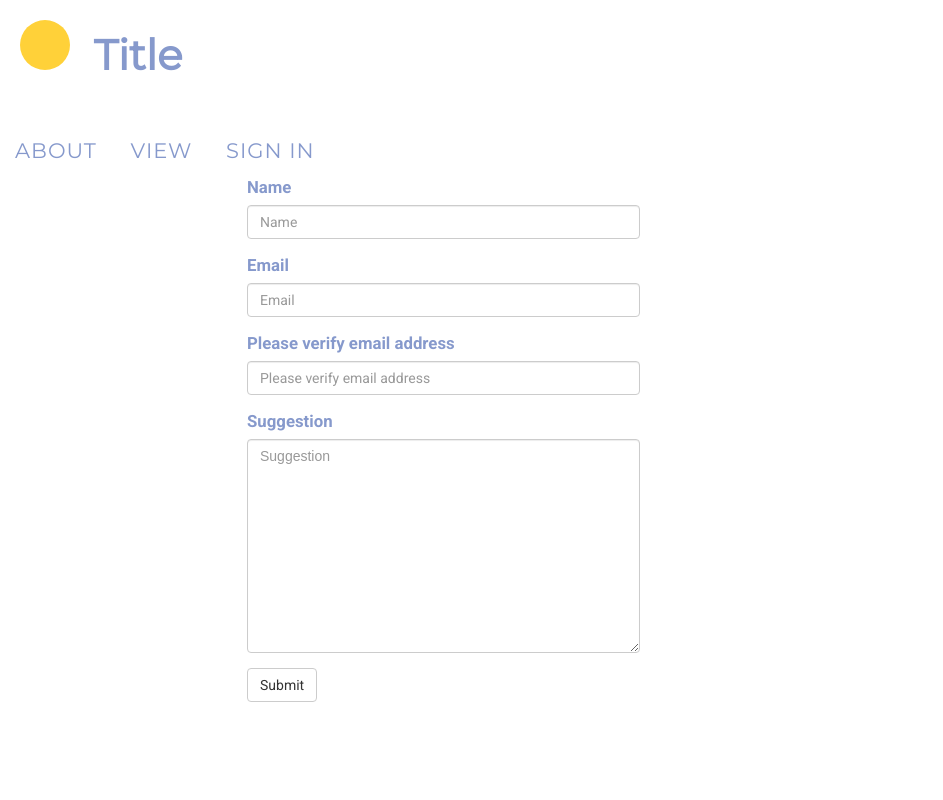
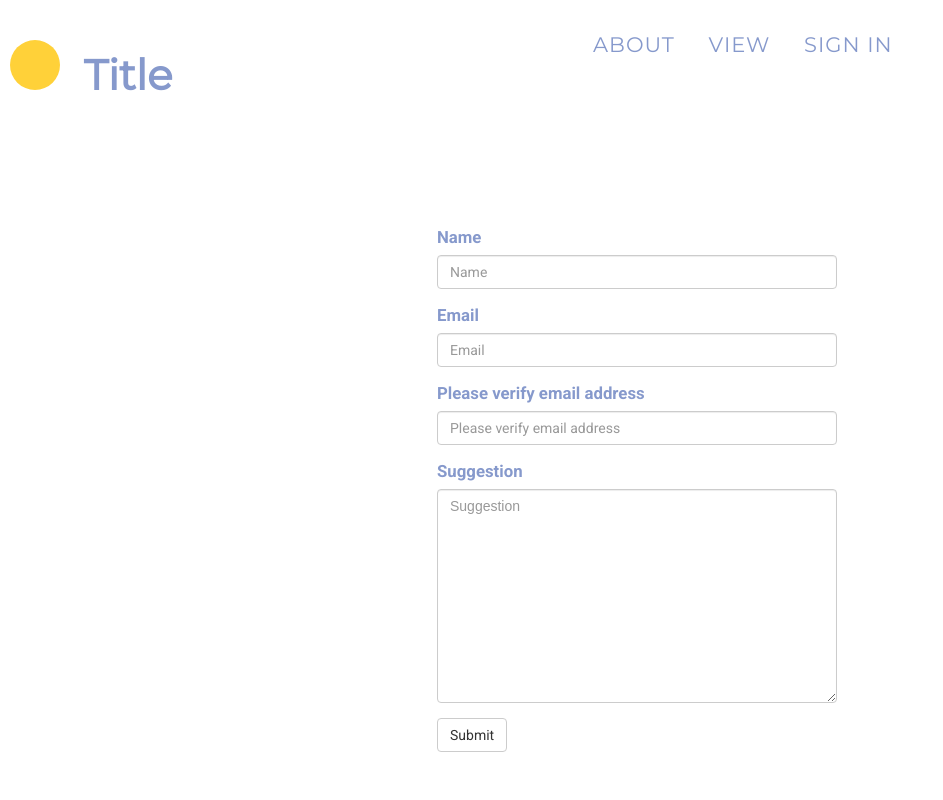
Before and after one commit to mishellscripts/Dots, a Django app: a page that uses templates/layout.html in a window 1280 px wide. Shown: the whole page, without its empty margins (0-943 px from the left). Run offline with Django 3.2, Linux system fonts and the light colour scheme; some libraries are stand-ins or nearby versions.

Commit message:
Modified design for better response to different devices

```diff
--- /dev/null
+++ b/assets/css/responsive.css
@@ -0,0 +1,19 @@
+@media screen and (min-width: 480px) {
+    #nav_left {
+        float: none;
+        width: 100%;
+    }
+    #nav_right {
+        float: none;
+        width: auto;
+        margin: 0 auto;
+        margin-top: 20px;
+    }
+}
+
+@media screen and (min-width: 660px) {
+    #nav_left {
+        float: left;
+        width: calc(60% - 190px);
+    }
+}
--- a/assets/css/styles.css
+++ b/assets/css/styles.css
@@ -25,37 +25,12 @@
     font-size: 3em;
 }
 
-#nav_left {
-    float: left;
-    width: 60%;
-    margin-left: 10px;
-}
-
-#nav_right {
-    margin-top: 20px;
-}
-
-@media screen and (min-width: 480px) {
-    #nav_right {
-    clear: right;
-    width: 80%;
-}
-}
-
-@media screen and (min-width: 800px) {
-    #nav_right {
-    float: left;
-    width: auto;
-        margin-right: 20%;
-}
-}
-
 #nav_left li {
     display: inline-block;
     padding: 0px 10px;
 }
 
-#nav_right a {
+#nav_right a,  #title a  {
     text-decoration: none;
     color: #8699CC;
 }
--- a/assets/css/suggestion_form.css
+++ b/assets/css/suggestion_form.css
@@ -4,7 +4,10 @@
 
 @media screen and (min-width: 480px) {
     #suggestions_form {
-        max-width: 70%;
+        width: 60%;
+        margin-left: 20%;
+        margin-right: 20%;
+        margin-top: 100px;
         /**border-radius: 20px;
         border-style: solid;
         border-width: 1px;
@@ -15,17 +18,9 @@
     }
 }
 
-@media screen and (min-width: 600px) {
+@media screen and (min-width: 660px) {
     #suggestions_form {
-        max-width: 30%;
-        position: relative;
-        left: 20%;
-        /**border-radius: 20px;
-        border-style: solid;
-        border-width: 1px;
-        border-color: #8699CC;**/
-        font-family: 'Roboto', sans-serif;
-        font-size: 1.2em;
-        color: #8699CC;
+        max-width: 400px;
+        margin-left: calc(20% + 190px);
     }
 }
--- a/post/views.py
+++ b/post/views.py
@@ -1,4 +1,4 @@
-from django.shortcuts import render, get_object_or_404
+from django.shortcuts import render
 from django.contrib import messages
 from django.http import HttpResponseRedirect
 
@@ -9,7 +9,7 @@
     return render(request, 'post/view.html')
 
 def post_create(request):
-    form = forms.PostForm
+    form = forms.PostForm()
 
     if request.method == 'POST':
         form = forms.PostForm(request.POST)
@@ -18,4 +18,4 @@
             post.save()
             messages.add_message(request, messages.SUCCESS, "Post added!")
             return HttpResponseRedirect(post.get_absolute_url())
-    return render(request, 'about.html')
+    return render(request, 'home.html', {'form': form })
--- a/smapp/settings.py
+++ b/smapp/settings.py
@@ -125,3 +125,6 @@
     os.path.join(BASE_DIR, 'assets') # look in assets folder if looking for static files
 ]
 # need to add to urls file afterwards
+
+EMAIL_BACKEND = "django.core.mail.backends.filebased.EmailBackend"
+EMAIL_FILE_PATH = os.path.join(BASE_DIR, "sent_emails")
--- a/templates/layout.html
+++ b/templates/layout.html
@@ -11,13 +11,14 @@
         <link rel="stylesheet" type="text/css" href="http://s3.amazonaws.com/codecademy-content/courses/ltp/css/bootstrap.css">
         <link rel="stylesheet" type="text/css" href="{% static "css/normalize.css" %}" />
         <link rel="stylesheet" type="text/css" href="{% static "css/styles.css" %}" />
+        <link rel="stylesheet" type="text/css" href="{% static "css/responsive.css" %}" />
         <meta name="viewport" content="width-device-width, initial-scale=1.0">
         {% block static %}{% endblock %}
     </head>
     <nav>
         <div id="nav_left">
             <li><a href="{% url 'main' %}"><div id="logo"></div></a></li>
-            <li><h1 id="title">Title</h1></li>
+            <li><h1 id="title"><a href="{% url 'main' %}">Title</a></h1></li>
         </div>
         <div id="nav_right">
             <!-- DECLARE URL VARIABLES HERE -->
--- a/templates/suggestion_form.html
+++ b/templates/suggestion_form.html
@@ -12,7 +12,7 @@
     <div class="row">
     {% if messages %}
         {{ message }}
-        {% endif %}
+    {% endif %}
     </div>
     <div class="row">
     <form action="" method="POST" id="suggestions_form">
```
Also changed, not shown: assets/css/home.css (added, +23 -0 lines), templates/home.html (+15 -7 lines).
